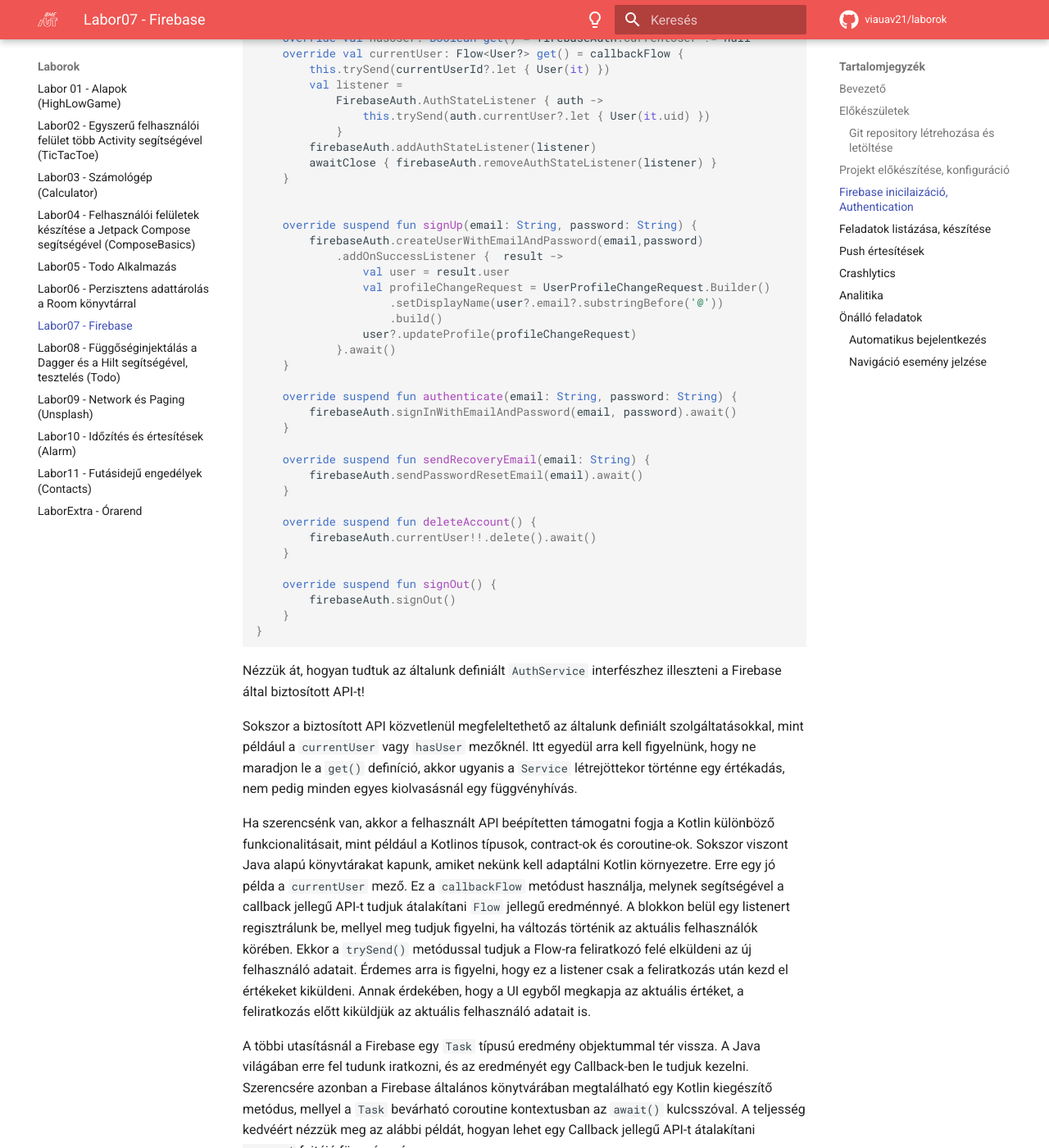
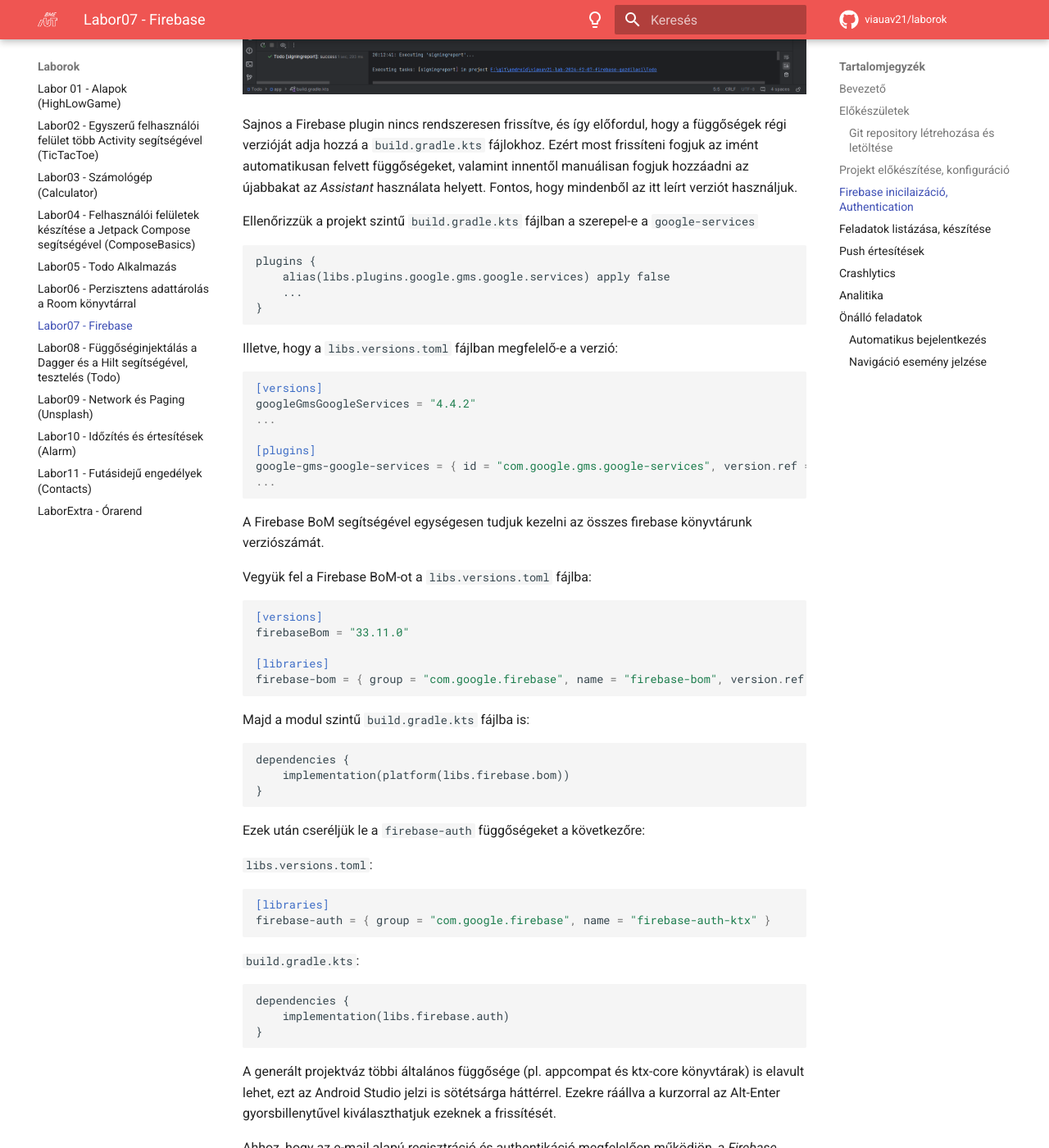
Before and after one commit to VIAUAV21/laborok, an MkDocs documentation site: the page built from docs/laborok/firebase/index.md, in a window 1280 px wide and 1400 px high, scrolled down 6442 px. Shown: the whole window at 82% size. Built offline with MkDocs 1.6.1 and Material for MkDocs 9.7.7, drawn with Linux system fonts in a browser that asks for light colours; comment, search, counter and statistics services are not loaded; some of the changed text lies outside the part shown.

Commit message:
firebase lab 2025 F1 update
version catalog
proper architecture

````diff
--- a/docs/laborok/firebase/index.md
+++ b/docs/laborok/firebase/index.md
@@ -56,28 +56,37 @@
 ## Projekt előkészítése, konfiguráció
 
 Első lépésként létre kell hozni egy Firebase projektet a Firebase admin felületén (Firebase console), majd egy Android Studio projektet és a kettőt össze kell kötni:
+
 - Navigáljunk a Firebase console felületére: [https://console.firebase.google.com/](https://console.firebase.google.com/) !
 - Jelentkezzünk be!
 - Hozzunk létre egy új projektet a *Create project* elemet választva!
+- A projekt neve legyen *BMETodoNEPTUN_KOD*, ahol a `NEPTUN_KOD` helyére a saját Neptun kódunkat helyettesítsük!
+- A Gemini
+- Az analitikát most még nem szükséges konfigurálni.
+-
+!!!danger "projekt név"
+	A Neptun kódra azért van szükség, mert ugyanazon laborgép kulcsával ugyanolyan nevű projektet nem hozhatunk létre többször, és több laborcsoport lévén ebből probléma adódhatna. Ugyanerre lesz majd szükség a package név esetén is.
 
 <p align="center">
 <img src="./assets/firebase_create_project_1.png">
 </p>
 
 <p align="center">
+<img src="./assets/firebase_create_project_2.png">
+</p>
+
+<p align="center">
 <img src="./assets/firebase_create_project_3.png">
 </p>
 
-- A projekt neve legyen *BMETodoNEPTUN_KOD*, ahol a `NEPTUN_KOD` helyére a saját Neptun kódunkat helyettesítsük!
-- Az analitikát most még nem szükséges konfigurálni.
+Sikeres projekt létrehozás után fussák át a laborvezetővel közösen a Firebase console felületét az alábbi elemekre kitérve:
 
-!!!danger "projekt név"
-	A Neptun kódra azért van szükség, mert ugyanazon laborgép kulcsával ugyanolyan nevű projektet nem hozhatunk létre többször, és több laborcsoport lévén ebből probléma adódhatna. Ugyanerre lesz majd szükség a package név esetén is.
+- Authentication
+- Cloud Firestore
+- Storage.
 
-Sikeres projekt létrehozás után fussák át a laborvezetővel közösen a Firebase console felületét az alábbi elemekre kitérve:
-- Authentication, Firestore és Storage.
-
-Nézzük át a megnyitott projektet! Különös figyelemmel vizsgáljuk át a projekt mostani felépítését, az új részeket (todo_auth, data package), illetve hogyan lehetséges ebben átállni a Firebase szolgáltatásaira.
+!!!warning Áttekintés
+	Nézzük át a megnyitott projektet! Kiemelt figyelemmel vizsgáljuk át a projekt mostani felépítését, az új részeket (authentication, data package), illetve hogy hogyan lehetséges ebben átállni a Firebase szolgáltatásaira.
 
 Adjuk hozzá az `AndroidManifest.xml` fájlhoz az internet használati engedélyt:
 
@@ -93,6 +102,10 @@
 
 Válasszuk az *Assistant*-ban az *Authentication* szakaszt és azon belül az *Authenticate using a custom authentication system*-t, majd a *Connect to Firebase* gombot.
 Ezt követően egy dialog nyílik meg, ahol ha megfelelőek az accountok, a második szakaszt (*Choose an existing Firebase or Google project*) választva kiválaszthatjuk a projektet, amit a Firebase console-on már létrehoztunk. Itt egyébként lehetőség van új projektet is létrehozni. (Ha elsőre hibát látunk a projekttel való összekapcsolásnál, próbáljuk újra, másodszorra általában sikeresen megtörténik az Android Studio projekt szinkronizálása a Firebase projekttel.)
+
+<p align="center">
+<img src="./assets/firebase_connect.png">
+</p>
 
 !!!info ""
 	A háttérben valójában annyi történik, hogy az alkalmazásunk package neve és az aláíró kulcs *SHA-1 hash-e* alapján hozzáadódik egy Android alkalmazás a Firebase console-on lévő projektünkhöz, és az ahhoz tartozó konfigurációs (`google-services.json`) fájl letöltődik a projektünk könyvtárába az alapértelmezett (`app`) modul alá.
@@ -112,19 +125,63 @@
 
 Sajnos a Firebase plugin nincs rendszeresen frissítve, és így előfordul, hogy a függőségek régi verzióját adja hozzá a `build.gradle.kts` fájlokhoz. Ezért most frissíteni fogjuk az imént automatikusan felvett függőségeket, valamint innentől manuálisan fogjuk hozzáadni az újabbakat az *Assistant* használata helyett. Fontos, hogy mindenből az itt leírt verziót használjuk.
 
-Ellenőrizzük a projekt szintű `build.gradle` fájlban a `google-services`-t, hogy az alábbi verzióval rendelkezik:
+Ellenőrizzük a projekt szintű `build.gradle.kts` fájlban a szerepel-e a `google-services`
 
-```groovy
-classpath 'com.google.gms:google-services:4.4.2'
+```gradle
+plugins {
+    alias(libs.plugins.google.gms.google.services) apply false
+	...
+}
+```
+
+Illetve, hogy a `libs.versions.toml` fájlban megfelelő-e a verzió:
+
+```toml
+[versions]
+googleGmsGoogleServices = "4.4.2"
+...
+
+[plugins]
+google-gms-google-services = { id = "com.google.gms.google-services", version.ref = "googleGmsGoogleServices" }
+...
 ```
 
 A Firebase BoM segítségével egységesen tudjuk kezelni az összes firebase könyvtárunk verziószámát.
 
-Cseréljük le a modul szintű `build.gradle`-ben a `firebase-auth` verziót a következőre:
-```groovy
-val firebaseBom = platform("com.google.firebase:firebase-bom:33.5.1")
-implementation(firebaseBom)
-implementation("com.google.firebase:firebase-auth-ktx")
+Vegyük fel a Firebase BoM-ot a `libs.versions.toml` fájlba:
+
+```toml
+[versions]
+firebaseBom = "33.11.0"
+
+[libraries]
+firebase-bom = { group = "com.google.firebase", name = "firebase-bom", version.ref = "firebaseBom" }
+```
+
+Majd a modul szintű `build.gradle.kts` fájlba is:
+
+```gradle
+dependencies {
+    implementation(platform(libs.firebase.bom))
+}
+```
+
+
+Ezek után cseréljük le a `firebase-auth` függőségeket a következőre:
+
+`libs.versions.toml`:
+
+```toml
+[libraries]
+firebase-auth = { group = "com.google.firebase", name = "firebase-auth-ktx" }
+```
+
+`build.gradle.kts`:
+
+```gradle
+dependencies {
+	implementation(libs.firebase.auth)
+}
 ```
 
 A generált projektváz többi általános függősége (pl. appcompat és ktx-core könyvtárak) is elavult lehet, ezt az Android Studio jelzi is sötétsárga háttérrel. Ezekre ráállva a kurzorral az Alt-Enter gyorsbillenytűvel kiválaszthatjuk ezeknek a frissítését.
@@ -135,7 +192,7 @@
 <img src="./assets/firebase_console_auth_method.png">
 </p>
 
-Készítsük el a megfelelő `Service` osztályt. Hozzunk létre a `data/auth` package-en belül a `FirebaseAuthService` osztályt! Valósítsuk meg az `AuthService` interfész egyes metódusait! Ehhez szükségünk lesz egy `FirebaseAuth` objektumra, melyet külső forrásból fogunk megkapni:
+Készítsük el a megfelelő `Service` osztályt. Hozzunk létre a `data.auth` package-en belül a `FirebaseAuthService` osztályt! Valósítsuk meg az `AuthService` interfész egyes metódusait! Ehhez szükségünk lesz egy `FirebaseAuth` objektumra, melyet külső forrásból fogunk megkapni:
 
 ```kotlin
 package hu.bme.aut.android.todo.data.auth
@@ -249,11 +306,25 @@
 
 Adjuk hozzá a projekthez a *Cloud Firestore* támogatást:
 
-```groovy
-implementation("com.google.firebase:firebase-firestore-ktx")
+`libs.versions.toml`:
+
+```toml
+[libraries]
+	firebase-firestore-ktx = { group = "com.google.firebase", name = "firebase-firestore-ktx" }
+```
+
+Modul szintű `build.gradle.kts`:
+
+```gradle
+dependencies {
+    implementation(libs.firebase.firestore.ktx)
+}
 ```
 
 Kapcsoljuk be a *Cloud Firestore*-t a *Firebase console*-on is . Az adatbázist *test mode*-ban fogjuk használni, így egyelőre publikusan írható/olvasható lesz, de cserébe nem kell konfigurálnunk a hozzáférés-szabályozást. Ezt természetesen később mindenképp meg kellene tenni egy éles projektben.
+
+!!!warning
+	A *test mode*-ban konfigurált adatbázis ugyan publikusan írtahó/olvasható, de alapértelmezés szerint egy időbeni korlát van rá. Ez a mostani labornál nem okoz problémát, de egy hosszabb projektnél, mint például a házi feladat elkészítése, erre érdemes figyelni.
 
 <p align="center">
 <img src="./assets/firebase_create_firestore.png">
@@ -304,9 +375,11 @@
     description = description,
 )
 ```
+
 Ebben a fájlban definiáltuk a két átalakító függvényt is, mellyel a Firebase és az alkalmazás többi részében használt Todo osztály között tudunk átalakítani. Az egyedüli bonyolult rész a Firebase által használt `Timestamp` osztály használata az időpont eltárolására, erre most részletesen nem térünk ki.
 
 Hozzuk létre a feladatok tárolását végző `FirebaseTodoService` osztályt is ebben a package-ben:
+
 ```kotlin
 package hu.bme.aut.android.todo.data.todos.firebase
 
@@ -316,6 +389,9 @@
 import com.google.firebase.firestore.ktx.toObject
 import hu.bme.aut.android.todo.data.auth.AuthService
 import hu.bme.aut.android.todo.data.todos.TodoService
+import hu.bme.aut.android.todo.data.todos.firebase.model.FirebaseTodo
+import hu.bme.aut.android.todo.data.todos.firebase.model.asFirebaseTodo
+import hu.bme.aut.android.todo.data.todos.firebase.model.asTodo
 import hu.bme.aut.android.todo.domain.model.Todo
 import kotlinx.coroutines.flow.*
 import kotlinx.coroutines.tasks.await
@@ -370,6 +446,7 @@
     }
 }
 ```
+
 Végül ne felejtsük el befrissíteni a `TodoApplication` osztályunkat, hogy a Firestoreban tárolt feladatokat használja az alkalmazás:
 
 ```kotlin
@@ -409,8 +486,19 @@
 
 Adjuk hozzá a projektünkhöz a *Firebase Messaging* függőséget:
 
-```groovy
-implementation("com.google.firebase:firebase-messaging-ktx")
+`libs.versions.toml`:
+
+```toml
+[libraries]
+firebase-messaging-ktx = { group = "com.google.firebase", name="firebase-messaging-ktx" }
+```
+
+`build.gradle.kts`:
+
+```gradle
+dependencies {
+    implementation(libs.firebase.messaging.ktx)
+}
 ```
 
 Csupán ennyi elegendő a push alapvető működéséhez, ha így újrafordítjuk az alkalmazást, a Firebase felületéről vagy API-jával küldött push üzeneteket automatikusan megkapják a mobil kliensek és egy *Notification*-ben megjelenítik.
@@ -428,6 +516,10 @@
 </p>
 
 <p align="center">
+<img src="./assets/firebase_push_3.png">
+</p>
+
+<p align="center">
 <img src="./assets/firebase_push_notification_success.png" width="320">
 </p>
 
@@ -437,53 +529,81 @@
 
 A Firebase Console-on először navigáljunk a Crashlytics menüpontra, és kapcsoljuk be a funkciót. Válasszuk az új Firebase alkalmazás integrációját.
 
-Adjuk hozzá a projekthez a függőségeket a projekt szintű `build.gradle.kts` fájlba:
+Adjuk hozzá a projekthez a függőségeket:
 
-```groovy
-id("com.google.firebase.crashlytics") version "3.0.2" apply false
+`libs.versions.toml`:
+
+```toml
+[versions]
+crashlytics = "3.0.3"
+
+[libraries]
+firebase-analytics-ktx = { module = "com.google.firebase:firebase-analytics-ktx" }
+firebase-crashlytics-ktx = { module = "com.google.firebase:firebase-crashlytics-ktx" }
+
+[plugins]
+firebase-crashlytics = { id = "com.google.firebase.crashlytics", version.ref = "crashlytics" }
 ```
 
-Ezekkel a módosításokkal egy Gradle plugint adtunk hozzá a projektünkhöz, amit a modul szintű `build.gradle` fájl elején be kell kapcsolnunk a már meglévők után:
+Ezekkel a módosításokkal többek között egy Gradle plugint adtunk hozzá a projektünkhöz, amit a modul szintű `build.gradle` fájl elején be kell kapcsolnunk a már meglévők után:
 
-```groovy
-id("com.google.firebase.crashlytics")
+```gradle
+plugins {
+	alias(libs.plugins.firebase.crashlytics) apply false
+}
 ```
 
-Végül pedig szükségünk van két egyszerű Gradle függőségre is, amit a meglévő Firebase függőségek mellé helyezhetünk, a modul szintű `build.gradle` fájlban:
+Majd a modul szintű `build.gradle.kts` fájlban:
 
-```groovy
-implementation("com.google.firebase:firebase-crashlytics-ktx")
-implementation("com.google.firebase:firebase-analytics-ktx")
+```gradle
+plugins {
+	alias(libs.plugins.firebase.crashlytics)
+}
 ```
 
-<p align="center">
-<img src="./assets/firebase_crash.png">
-</p>
+Végül pedig szükségünk van két egyszerű Gradle függőségre is, amit a meglévő Firebase függőségek mellé helyezhetünk, a modul szintű `build.gradle.kts` fájlban:
 
-Vegyünk fel egy új akciót `TodosScreen` `TodoAppBar` részébe, amivel az alkalmazást hibával be tudjuk zárni:
+```gradle
+dependencies {
+    implementation(libs.firebase.crashlytics.ktx)
+    implementation(libs.firebase.analytics.ktx)
+}
+```
+
+Vegyünk fel egy új akciót `TodoListScreen` `TodoAppBar` részébe, amivel az alkalmazást hibával be tudjuk zárni:
 
 ```kotlin
 TodoAppBar(
-	title = stringResource(id = StringResources.app_bar_title_todos),
-	actions = {
-		IconButton(onClick = {
-			viewModel.signOut()
-			onSignOut()
-		}) {
-			Icon(imageVector = Icons.Default.Logout, contentDescription = null)
-		}
-		IconButton(onClick = {
-			throw RuntimeException("Test crash!")
-		}) {
-			Icon(imageVector = Icons.Default.Close, contentDescription = null)
-		}
-	}
+    title = UiText.StringResource(id = R.string.app_bar_title_todos).asString(context),
+    actions = {
+        IconButton(onClick = {
+            viewModel.signOut()
+            onSignOut()
+        }) {
+            Icon(
+                imageVector = Icons.AutoMirrored.Filled.Logout,
+                contentDescription = null
+            )
+        }
+        IconButton(onClick = {
+            throw RuntimeException("Test crash!")
+        }) {
+            Icon(
+                imageVector = Icons.Default.Close,
+                contentDescription = null
+            )
+        }
+    }
 )
 ```
 
 Végül a *Firebase console-ban* is engedélyezzük a funkciót a *Crashlytics* menüpont alatt.
 
 Próbáljuk ki saját hibajelzések készítését a menü eseménykezelőjében. Vizsgáljuk meg, megérkezik-e a Firebase Console-ba a hibaüzenet!
+
+<p align="center">
+<img src="./assets/firebase_crash.png">
+</p>
 
 ## Analitika
 
@@ -507,7 +627,7 @@
 	FirebaseAnalytics.getInstance(context)
 		.logEvent(FirebaseAnalytics.Event.LOGIN, bundle)
 }) {
-	Icon(imageVector = Icons.Default.Message, contentDescription = null)
+	Icon(imageVector = Icons.AutoMirrored.Filled.Message, contentDescription = null)
 }
 ```
 
````
Also changed, not shown: other parts of docs/laborok/firebase/index.md (+2 -2 lines), docs/laborok/firebase/assets/firebase_connect.png (added), docs/laborok/firebase/assets/firebase_create_firestore.png, docs/laborok/firebase/assets/firebase_create_project_2.png (added), docs/laborok/firebase/assets/firebase_push_1.png, docs/laborok/firebase/assets/firebase_push_2.png, docs/laborok/firebase/assets/firebase_push_3.png (added), docs/laborok/firebase/assets/firebase_push_notification_success.png.
